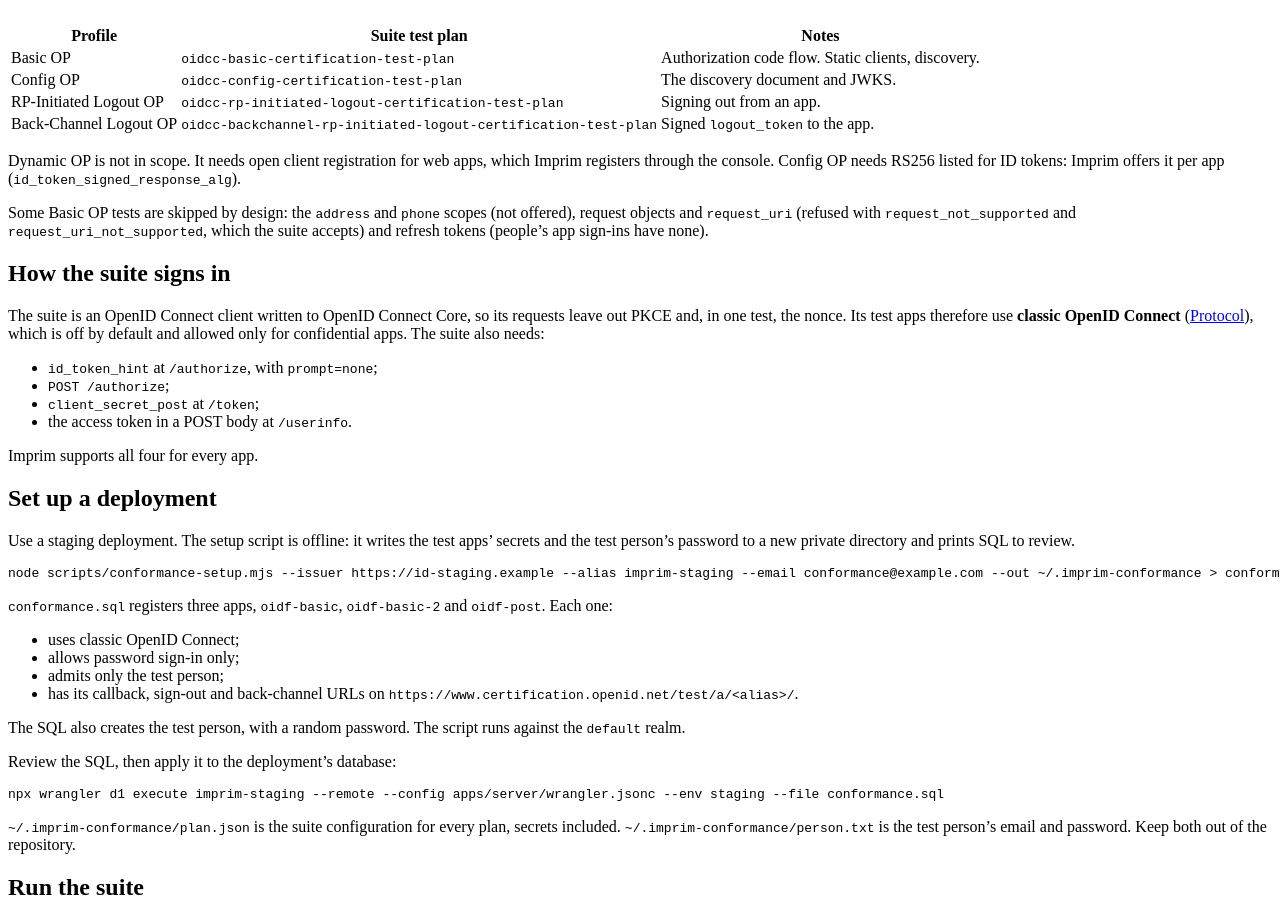
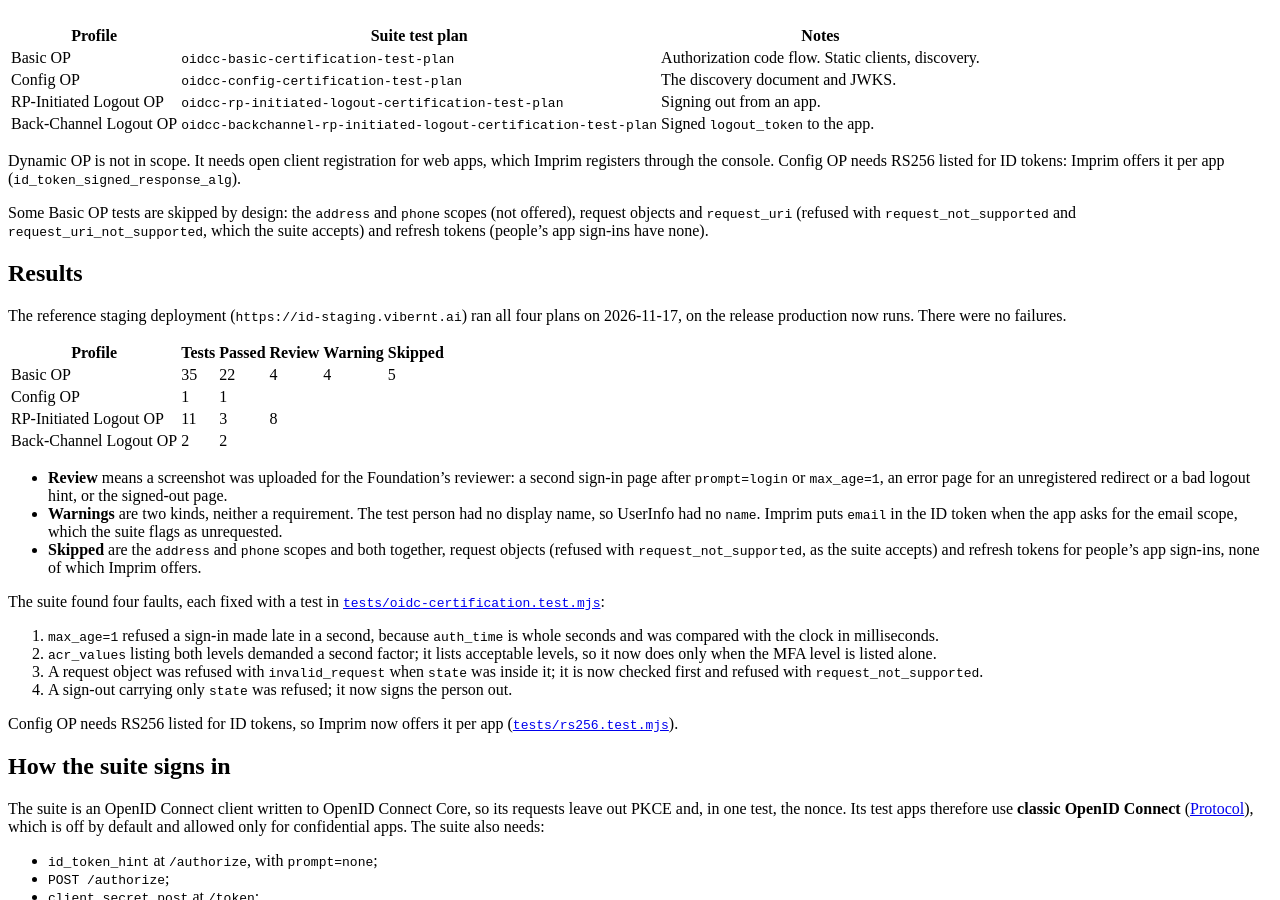
Before and after one commit to Vibernt/imprim, a Jekyll site: the page built from docs/CERTIFICATION.md, in a window 1280 px wide and 900 px high, scrolled down 1001 px. Built offline with Jekyll 4.4.1, drawn with Linux system fonts in a browser that asks for light colours; our own code applies the rules of GitHub Pages for plain Markdown files.

Commit message:
Docs: OpenID conformance results, and the 2026-11-17 release on staging and production
Co-Authored-By: Claude Opus 5.5 <noreply@anthropic.com>

```diff
--- a/docs/CERTIFICATION.md
+++ b/docs/CERTIFICATION.md
@@ -18,6 +18,40 @@ console. Config OP needs RS256 listed for ID tokens: Imprim offers it per app (`
 Some Basic OP tests are skipped by design: the `address` and `phone` scopes (not offered), request objects and
 `request_uri` (refused with `request_not_supported` and `request_uri_not_supported`, which the suite accepts) and
 refresh tokens (people's app sign-ins have none).
+
+## Results
+
+The reference staging deployment (`https://id-staging.vibernt.ai`) ran all four plans on 2026-11-17, on the release
+production now runs. There were no failures.
+
+| Profile | Tests | Passed | Review | Warning | Skipped |
+|---|---|---|---|---|---|
+| Basic OP | 35 | 22 | 4 | 4 | 5 |
+| Config OP | 1 | 1 | | | |
+| RP-Initiated Logout OP | 11 | 3 | 8 | | |
+| Back-Channel Logout OP | 2 | 2 | | | |
+
+- **Review** means a screenshot was uploaded for the Foundation's reviewer: a second sign-in page after `prompt=login`
+  or `max_age=1`, an error page for an unregistered redirect or a bad logout hint, or the signed-out page.
+- **Warnings** are two kinds, neither a requirement. The test person had no display name, so UserInfo had no `name`.
+  Imprim puts `email` in the ID token when the app asks for the email scope, which the suite flags as unrequested.
+- **Skipped** are the `address` and `phone` scopes and both together, request objects (refused with
+  `request_not_supported`, as the suite accepts) and refresh tokens for people's app sign-ins, none of which Imprim
+  offers.
+
+The suite found four faults, each fixed with a test in
+[`tests/oidc-certification.test.mjs`](../tests/oidc-certification.test.mjs):
+
+1. `max_age=1` refused a sign-in made late in a second, because `auth_time` is whole seconds and was compared with
+   the clock in milliseconds.
+2. `acr_values` listing both levels demanded a second factor; it lists acceptable levels, so it now does only when
+   the MFA level is listed alone.
+3. A request object was refused with `invalid_request` when `state` was inside it; it is now checked first and
+   refused with `request_not_supported`.
+4. A sign-out carrying only `state` was refused; it now signs the person out.
+
+Config OP needs RS256 listed for ID tokens, so Imprim now offers it per app
+([`tests/rs256.test.mjs`](../tests/rs256.test.mjs)).
 
 ## How the suite signs in
 
```
Also changed, not shown: docs/ARCHITECTURE.md (+1 -1 lines), docs/CONFIGURATION.md (+1 -1 lines), docs/DEPLOY.md (+9 -1 lines), docs/SECURITY.md (+5 -1 lines), README.md.
